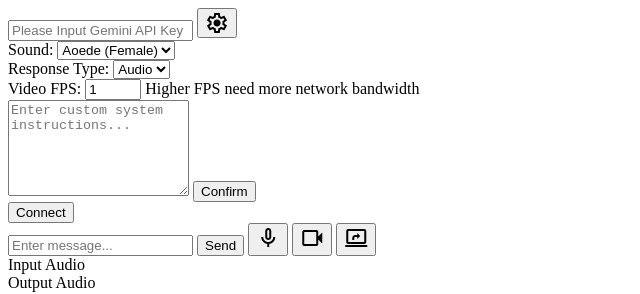
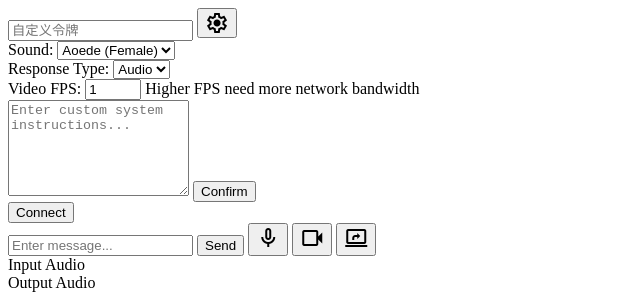
Before and after one commit to zhuuifeng/chat, a website with bundled scripts: page src/static/index.html in a window 1280 px wide. Shown: the full height of the page, 0-640 px from the left. Built offline with nearby package versions, Linux system fonts and the light colour scheme.

Commit message:
Update index.html

```diff
--- a/src/static/index.html
+++ b/src/static/index.html
@@ -9,14 +9,14 @@
 <head>
     <meta charset="UTF-8">
     <meta name="viewport" content="width=device-width, initial-scale=1.0">
-    <title>Gemini 2.0 Flash Multimodal Live API Client</title>
+    <title>多模态测试</title>
     <link rel="stylesheet" href="https://fonts.googleapis.com/css2?family=Material+Symbols+Outlined:opsz,wght,FILL,GRAD@24,400,0,0" />
     <link rel="stylesheet" href="css/style.css">
 </head>
 <body>
     <div id="app">
         <div class="settings">
-            <input type="password" id="api-key" placeholder="Please Input Gemini API Key" />
+            <input type="password" id="api-key" placeholder="自定义令牌" />
             <button id="config-toggle" class="material-symbols-outlined">settings</button>
         </div>
         <div id="config-container" class="hidden-mobile">
```
